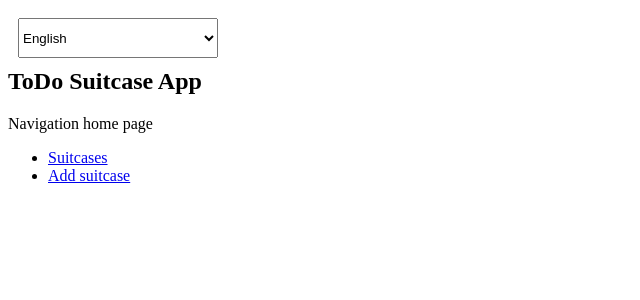
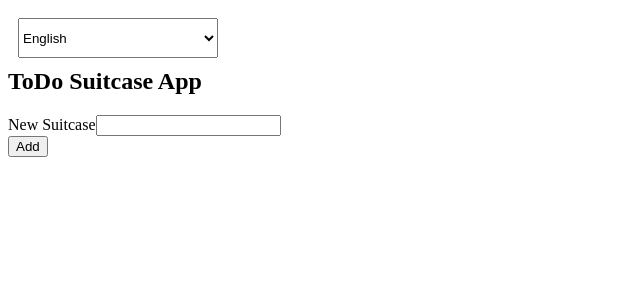
Before and after one commit to fedei91/Luggage-List-App, a React (Vite) app: page / in a window 1280 px wide. Shown: the top 300 px of the page, without its empty margins (0-640 px from the left). Built offline with nearby package versions, Linux system fonts and the light colour scheme.

Commit message:
create suitcase list and form components

```diff
--- /dev/null
+++ b/src/components/AddSuitcaseForm.tsx
@@ -0,0 +1,44 @@
+import { useState, FormEvent, ChangeEvent } from 'react';
+
+interface NewSuitcaseFormProps {
+    onSubmit: (newSuitcase: string) => void;
+    onInputChange: (value: string) => void;
+}
+
+const AddSuitcaseForm: React.FC<NewSuitcaseFormProps> = ({ onSubmit, onInputChange }) => {
+    const [newSuitcase, setNewSuitCase] = useState("");
+
+    const handleSubmit = (e: FormEvent<HTMLFormElement>): void => {
+        e.preventDefault();
+        console.log('Form submitted!');
+        if (newSuitcase === "") return;
+
+        onSubmit(newSuitcase.trim());
+        setNewSuitCase("");
+    };
+
+    const handleChange = (e: ChangeEvent<HTMLInputElement>): void => {
+        const value = e.target.value;
+        setNewSuitCase(value);
+        onInputChange(value);
+    };
+
+    return (
+        <form onSubmit={handleSubmit} className="new-item-form">
+            <div className="form-row">
+                <label htmlFor="item">New Suitcase</label>
+                <input
+                    value={newSuitcase}
+                    onChange={handleChange}
+                    type="text"
+                    id="item"
+                />
+            </div>
+            <button type="submit" className="btn">
+                Add
+            </button>
+        </form>
+    )
+}
+
+export default AddSuitcaseForm;
--- a/src/components/Home.tsx
+++ b/src/components/Home.tsx
@@ -1,22 +1,97 @@
-import React from 'react';
+import React, { useEffect, useState } from 'react';
 import { useLanguageContext } from '../languageContext';
+import SuitcaseList from './SuitcaseList';
+import AddSuitcaseForm from './AddSuitcaseForm';
+
+interface Suitcase {
+    id: string;
+    name: string;
+    closed: boolean;
+    items: { id: string; name: string; checked: boolean }[];
+}
 
 const Home: React.FC = () => {
   const { t } = useLanguageContext();
 
+  const [suitcases, setSuitcases] = useState<Suitcase[]>( () => {
+    const localData = localStorage.getItem('suitcases');
+    return localData ? JSON.parse(localData) :[];
+  });
+
+  const [newSuitcaseName, setNewSuitcaseName] = useState<string>('');
+
+  useEffect( () => {
+    localStorage.setItem('suitcases', JSON.stringify(suitcases));
+  }, [suitcases])
+
+  const addSuitcase = () => {
+    console.log('Input value:', newSuitcaseName);
+    console.log('Condition result:', newSuitcaseName.trim() !== '');
+
+    if (newSuitcaseName.trim() !== '') {
+
+      const newSuitcase: Suitcase = {
+        id: crypto.randomUUID(),
+        name: newSuitcaseName.trim(),
+        closed: false,
+        items: []
+      };
+
+      setSuitcases([...suitcases, newSuitcase]);
+      console.log('Updated suitcases:', suitcases);
+      setNewSuitcaseName('');
+
+    }
+  };
+
+  const toggleSuitcase = (id: string, closed: boolean) => {
+    const updatedSuitcases = suitcases.map(suitcase =>
+      suitcase.id === id ? { ...suitcase, closed } : suitcase
+    );
+    setSuitcases(updatedSuitcases);
+
+  }
+
+  const toggleItem = (suitcaseId: string, itemId: string, checked: boolean) => {
+    const updatedSuitcases = suitcases.map(suitcase => {
+      if (suitcase.id === suitcaseId) {
+        const updatedItems = suitcase.items.map(item =>
+          item.id === itemId ? { ...item, checked } : item
+        );
+
+        return { ...suitcase, items: updatedItems };
+      }
+      return suitcase;
+    });
+
+    setSuitcases(updatedSuitcases);
+  }
+
+  const deleteSuitcase = (id: string) => {
+    const updatedSuitcases = suitcases.filter(suitcases => suitcases.id !== id);
+    setSuitcases(updatedSuitcases);
+  };
+
+  const handleInputChange = (value: string) => {
+    setNewSuitcaseName(value);
+  }
+
   return (
   <div>
     <h2>{t('home.welcome')}</h2>
-            <p>{t('home.description')}</p>
+    <nav>
+        <SuitcaseList
+          suitcases={suitcases}
+          toggleItem={toggleItem}
+          toggleSuitcase={toggleSuitcase}
+          deleteSuitcase={deleteSuitcase}
 
-            <nav>
-                <ul>
-                    <li><a href="#">{t('navigation.suitcases')}</a></li>
-                    <li><a href="#">{t('navigation.addCase')}</a></li>
-                </ul>
+        />
+        <AddSuitcaseForm onSubmit={addSuitcase} onInputChange={handleInputChange}/>
     </nav>
   </div>
-    )
-}
+
+  );
+};
 
 export default Home;
--- /dev/null
+++ b/src/components/SuitcaseItem.tsx
@@ -0,0 +1,25 @@
+import React from 'react';
+
+interface SuitcaseItemProps {
+    id: string;
+    name: string;
+    checked: boolean;
+    toggleItem: (checked: boolean) => void;
+}
+
+const SuitcaseItem: React.FC<SuitcaseItemProps> = ({ id, name, checked, toggleItem }) => {
+    return (
+        <li>
+            <label>
+                <input
+                    type="checkbox"
+                    checked={checked}
+                    onChange={e => toggleItem(e.target.checked)}
+                />
+                {name}
+            </label>
+        </li>
+    );
+}
+
+export default SuitcaseItem;
--- /dev/null
+++ b/src/components/SuitcaseList.tsx
@@ -0,0 +1,54 @@
+import React from "react";
+import SuitcaseItem from "./SuitcaseItem";
+
+interface SuitcaseItem {
+    id: string;
+    name: string;
+    checked: boolean;
+
+}
+
+interface Suitcase {
+    id: string;
+    name: string;
+    closed: boolean;
+    items: SuitcaseItem[];
+
+}
+
+interface SuitcaseListProps {
+    suitcases: Suitcase[];
+    toggleItem: (suitcaseId: string, itemId: string, checked: boolean) => void;
+    toggleSuitcase: (id: string, closed: boolean) => void;
+    deleteSuitcase: (id: string) => void;
+}
+
+const SuitcaseList: React.FC<SuitcaseListProps> = ({ suitcases, toggleItem, toggleSuitcase, deleteSuitcase }) => {
+    return (
+        <div>
+            {suitcases.map(suitcase => (
+                <div key={suitcase.id} className="suitcase">
+                    <h3>{suitcase.name}</h3>
+                    <button onClick={() => toggleSuitcase(suitcase.id, !suitcase.closed)}>
+                        {suitcase.closed ? 'Open' : 'Close'}
+                    </button>
+                    <button onClick={() => deleteSuitcase(suitcase.id)}>Delete</button>
+                    <ul>
+                        {suitcase.items.map(item => (
+                            <SuitcaseItem
+                                key={item.id}
+                                id={item.id}
+                                name={item.name}
+                                checked={item.checked}
+                                toggleItem={checked => toggleItem(suitcase.id, item.id, checked)}
+                            />
+                        ))}
+                    </ul>
+                    {suitcase.items.every(item => item.checked) && <p>Suitcase Completed!</p>}
+                </div>
+            ))}
+        </div>
+    );
+}
+
+export default SuitcaseList;
```
Lines whose indentation alone changed are shown as unchanged.
